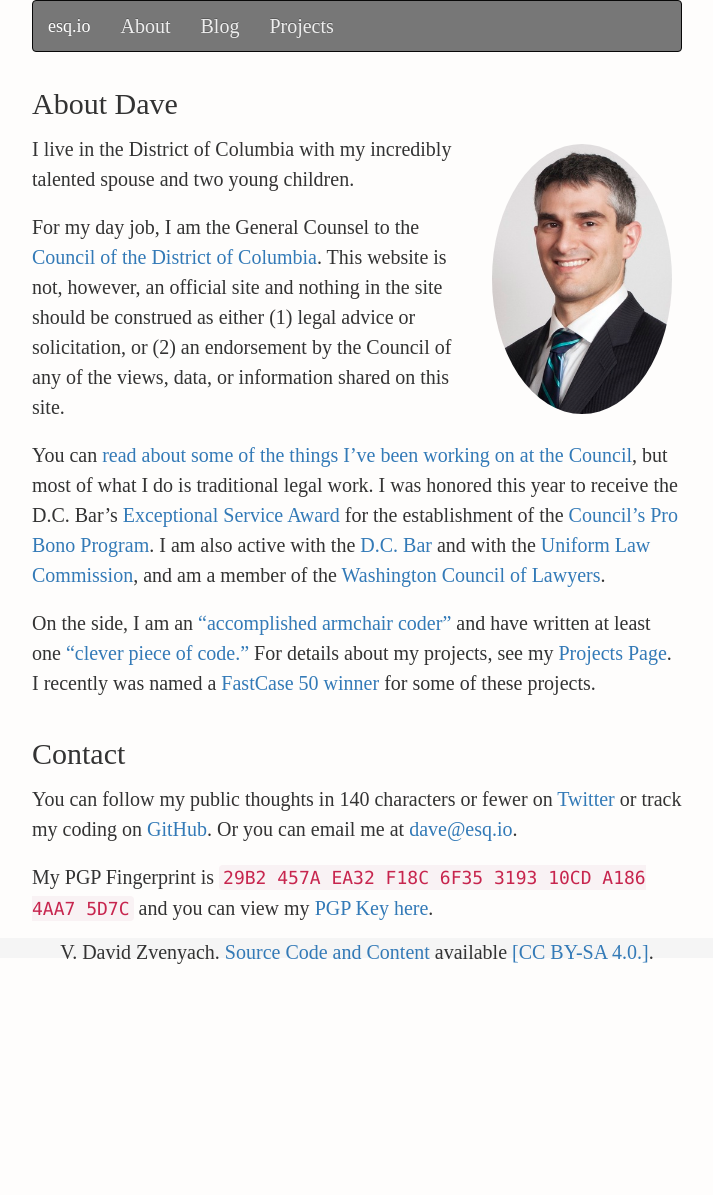
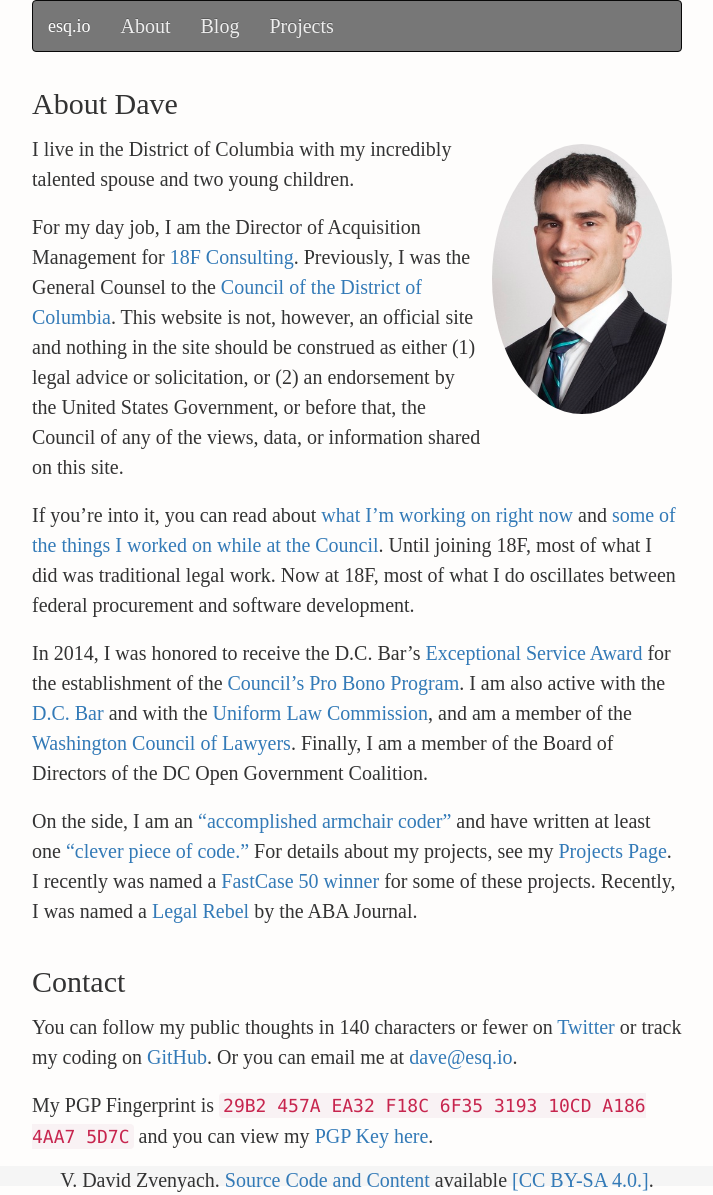
Before and after one commit to vdavez/website, a Jekyll site: the page built from _pages/about.md, in a window 1280 px wide. Shown: the whole page, without its empty margins (283-996 px from the left). Built offline with Jekyll 4.4.1, drawn with Linux system fonts in a browser that asks for light colours; nearby versions of some CDN libraries; comment, search, counter and statistics services are not loaded; before the commit the page ends 967 px from its top, so only the background shows below that.

Commit message:
updated bio and added 18F post

```diff
--- a/_pages/about.md
+++ b/_pages/about.md
@@ -8,11 +8,13 @@
 <img src="/assets/images/Zvenyach.jpg" class=".visible-sm img-circle pull-right" width="200" style="padding:10px" />
 I live in the District of Columbia with my incredibly talented spouse and two young children.
 
-For my day job, I am the General Counsel to the [Council of the District of Columbia](http://dccouncil.us). This website is not, however, an official site and nothing in the site should be construed as either (1) legal advice or solicitation, or (2) an endorsement by the Council of any of the views, data, or information shared on this site.
+For my day job, I am the Director of Acquisition Management for [18F Consulting](https://18f.gsa.gov/consulting/). Previously, I was the General Counsel to the [Council of the District of Columbia](http://dccouncil.us). This website is not, however, an official site and nothing in the site should be construed as either (1) legal advice or solicitation, or (2) an endorsement by the United States Government, or before that, the Council of any of the views, data, or information shared on this site.
 
-You can [read about some of the things I've been working on at the Council](http://www.govexec.com/state-local/2014/07/ultimate-open-government-unlocking-laws/87997/), but most of what I do is traditional legal work. I was honored this year to receive the D.C. Bar's [Exceptional Service Award](http://www.dcbar.org/about-the-bar/news/award-winners.cfm) for the establishment of the [Council's Pro Bono Program](http://dcclims1.dccouncil.us/images/00001/20130611180045.pdf). I am also active with the [D.C. Bar](http://dcbar.org) and with the [Uniform Law Commission](http://uniformlaws.org), and am a member of the [Washington Council of Lawyers](http://wclawyers.org).
+If you're into it, you can read about [what I'm working on right now](https://18f.gsa.gov/2015/08/28/announcing-the-agile-BPA-awards/) and [some of the things I worked on while at the Council](http://www.govexec.com/state-local/2014/07/ultimate-open-government-unlocking-laws/87997/). Until joining 18F, most of what I did was traditional legal work. Now at 18F, most of what I do oscillates between federal procurement and software development.
 
-On the side, I am an ["accomplished armchair coder"](http://www.washingtonpost.com/blogs/mike-debonis/wp/2014/03/19/dcdecoded-org-offers-better-public-access-to-d-c-laws/) and have written at least one ["clever piece of code."](http://gigaom.com/2014/06/12/clever-piece-of-code-exposes-hidden-changes-to-supreme-court-opinions/) For details about my projects, see my [Projects Page](projects.html). I recently was named a [FastCase 50 winner](http://www.fastcase.com/fastcase50-winners-2014/) for some of these projects.
+In 2014, I was honored to receive the D.C. Bar's [Exceptional Service Award](http://www.dcbar.org/about-the-bar/news/award-winners.cfm) for the establishment of the [Council's Pro Bono Program](http://dcclims1.dccouncil.us/images/00001/20130611180045.pdf). I am also active with the [D.C. Bar](http://dcbar.org) and with the [Uniform Law Commission](http://uniformlaws.org), and am a member of the [Washington Council of Lawyers](http://wclawyers.org). Finally, I am a member of the Board of Directors of the DC Open Government Coalition.
+
+On the side, I am an ["accomplished armchair coder"](http://www.washingtonpost.com/blogs/mike-debonis/wp/2014/03/19/dcdecoded-org-offers-better-public-access-to-d-c-laws/) and have written at least one ["clever piece of code."](http://gigaom.com/2014/06/12/clever-piece-of-code-exposes-hidden-changes-to-supreme-court-opinions/) For details about my projects, see my [Projects Page](projects.html). I recently was named a [FastCase 50 winner](http://www.fastcase.com/fastcase50-winners-2014/) for some of these projects. Recently, I was named a [Legal Rebel](http://www.abajournal.com/magazine/article/meet_our_2015_legal_rebels/) by the ABA Journal.
 
 ## Contact
 
```
